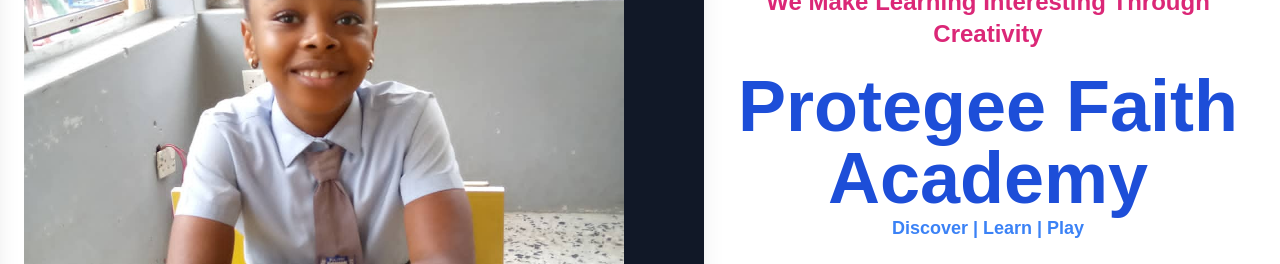
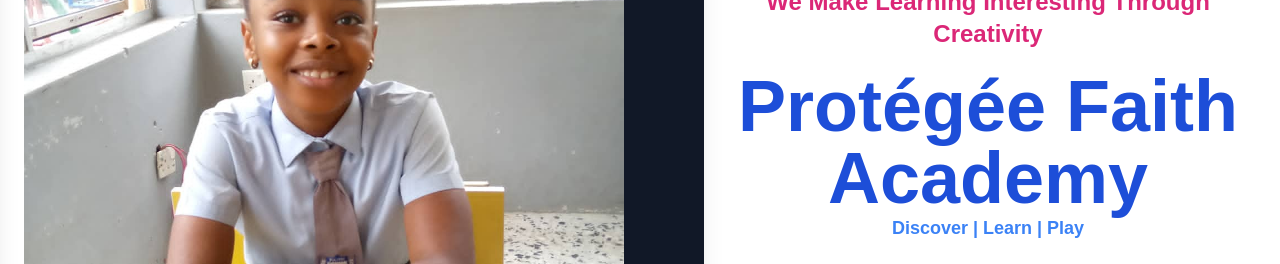
Before and after one commit to Chosen2730/protegee, a React (Create React App) app: page / in a window 1280 px wide. Shown: the part 288-552 px from the top of the page. Built offline with nearby package versions, Linux system fonts and the light colour scheme; a web font is replaced by a local one.

Commit message:
added images

```diff
--- a/src/components/hero.js
+++ b/src/components/hero.js
@@ -23,7 +23,7 @@
             We make learning interesting through creativity
           </h2>
           <h1 className='font-extrabold mt-5 text-blue-700 capitalize text-4xl  md:text-7xl'>
-            Protegee Faith Academy
+            Protégée Faith Academy
           </h1>
           <p className='font-bold text-blue-500 capitalize text-lg mb-10 sm:mb-0'>
             Discover | Learn | Play
--- a/src/components/navbar.js
+++ b/src/components/navbar.js
@@ -101,7 +101,7 @@
                 className={`text-2xl md:text-3xl font-extrabold text-blue-700 transition text-center`}
                 to='/'
               >
-                Protegee Faith Academy
+                Protégée Faith Academy
               </Link>
             </div>
             <div className='flex justify-center gap-4 my-4'>
```
